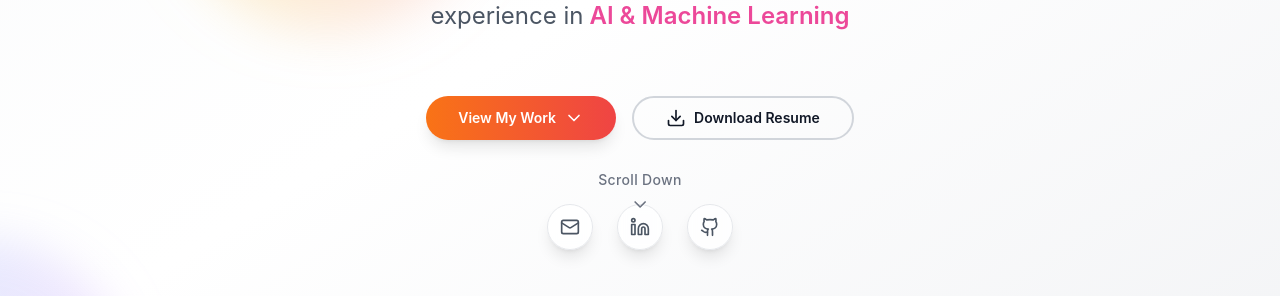
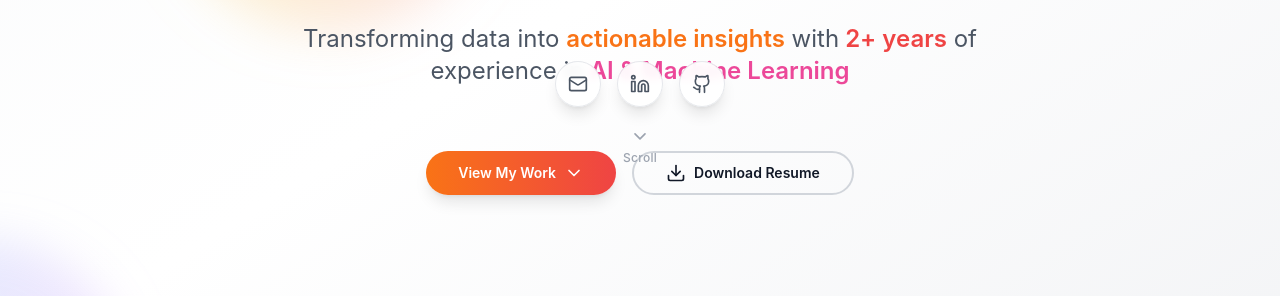
Before and after one commit to balvendar111/balvendra-portfolio, a Next.js app: page / in a window 1280 px wide. Shown: the part 504-800 px from the top of the page. Built offline with nearby package versions, Linux system fonts and the light colour scheme; no server answers.

Commit message:
Update hero section layout - Move social icons to bottom with cleaner scroll button

```diff
--- a/components/hero-section.tsx
+++ b/components/hero-section.tsx
@@ -150,50 +150,52 @@ export function HeroSection() {
             </Button>
           </motion.div>
 
-          {/* Social Links */}
-          <motion.div
-            initial={{ opacity: 0, y: 20 }}
-            animate={{ opacity: 1, y: 0 }}
-            transition={{ delay: 1.0, duration: 0.8 }}
-            className="flex items-center justify-center space-x-6 pt-8"
-          >
+          {/* Social Links moved to bottom */}
+        </motion.div>
+
+        {/* Bottom Social Icons & Scroll Indicator */}
+        <motion.div
+          initial={{ opacity: 0 }}
+          animate={{ opacity: 1 }}
+          transition={{ delay: 1.5, duration: 0.8 }}
+          className="absolute bottom-6 sm:bottom-8 left-1/2 transform -translate-x-1/2 z-10"
+        >
+          {/* Social Icons Row */}
+          <div className="flex items-center justify-center space-x-4 mb-4">
             {socialLinks.map((link, index) => (
               <motion.a
-                key={link.label}
+                key={`bottom-${link.label}`}
                 href={link.href}
                 target="_blank"
                 rel="noopener noreferrer"
-                className={`p-3 rounded-full bg-white/80 dark:bg-gray-800/80 backdrop-blur-sm border border-gray-200 dark:border-gray-700 shadow-lg hover:shadow-xl transform hover:scale-110 transition-all duration-300 text-gray-600 dark:text-gray-400 ${link.color}`}
-                whileHover={{ y: -2 }}
+                className={`p-3 rounded-full bg-white/90 dark:bg-gray-800/90 backdrop-blur-sm border border-gray-200 dark:border-gray-700 shadow-lg hover:shadow-xl transform hover:scale-110 transition-all duration-300 text-gray-600 dark:text-gray-400 ${link.color}`}
+                whileHover={{ y: -3, scale: 1.1 }}
                 whileTap={{ scale: 0.95 }}
-                initial={{ opacity: 0, y: 20 }}
-                animate={{ opacity: 1, y: 0 }}
-                transition={{ delay: 1.2 + index * 0.1 }}
+                initial={{ opacity: 0, scale: 0.8 }}
+                animate={{ opacity: 1, scale: 1 }}
+                transition={{ delay: 1.6 + index * 0.1, type: "spring", stiffness: 200 }}
               >
                 {link.icon}
                 <span className="sr-only">{link.label}</span>
               </motion.a>
             ))}
-          </motion.div>
-        </motion.div>
+          </div>
 
-        {/* Scroll Indicator */}
-        <motion.div
-          initial={{ opacity: 0 }}
-          animate={{ opacity: 1 }}
-          transition={{ delay: 1.5, duration: 0.8 }}
-          className="absolute bottom-4 sm:bottom-6 md:bottom-8 left-1/2 transform -translate-x-1/2 z-10"
-        >
+          {/* Scroll Down Arrow */}
           <motion.button
             onClick={(e) => handleSmoothScroll(e, "#about")}
-            className="flex flex-col items-center space-y-1 text-gray-500 dark:text-gray-400 hover:text-orange-500 dark:hover:text-orange-400 transition-all duration-300 p-2 rounded-lg hover:bg-white/10 dark:hover:bg-gray-800/20"
-            animate={{ y: [0, 8, 0] }}
-            transition={{ repeat: Infinity, duration: 2.5, ease: "easeInOut" }}
-            whileHover={{ scale: 1.05 }}
+            className="flex flex-col items-center space-y-1 text-gray-400 dark:text-gray-500 hover:text-orange-500 dark:hover:text-orange-400 transition-all duration-300 mx-auto"
+            animate={{ y: [0, 6, 0], opacity: 1 }}
+            transition={{
+              y: { repeat: Infinity, duration: 2.5, ease: "easeInOut" },
+              opacity: { delay: 2.0, duration: 0.5 }
+            }}
+            whileHover={{ scale: 1.1 }}
             whileTap={{ scale: 0.95 }}
+            initial={{ opacity: 0 }}
           >
-            <span className="text-xs sm:text-sm font-medium tracking-wide">Scroll Down</span>
-            <ChevronDown className="w-4 h-4 sm:w-5 sm:h-5" />
+            <ChevronDown className="w-5 h-5" />
+            <span className="text-xs font-medium tracking-wide">Scroll</span>
           </motion.button>
         </motion.div>
       </div>
```
